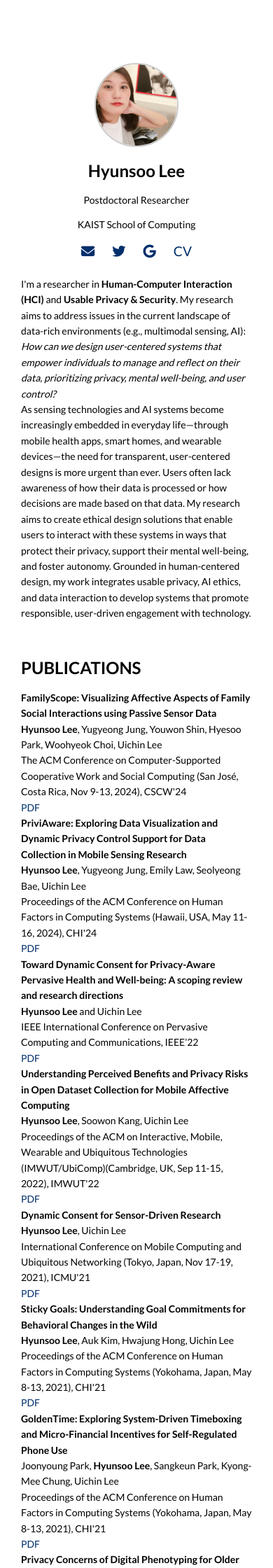
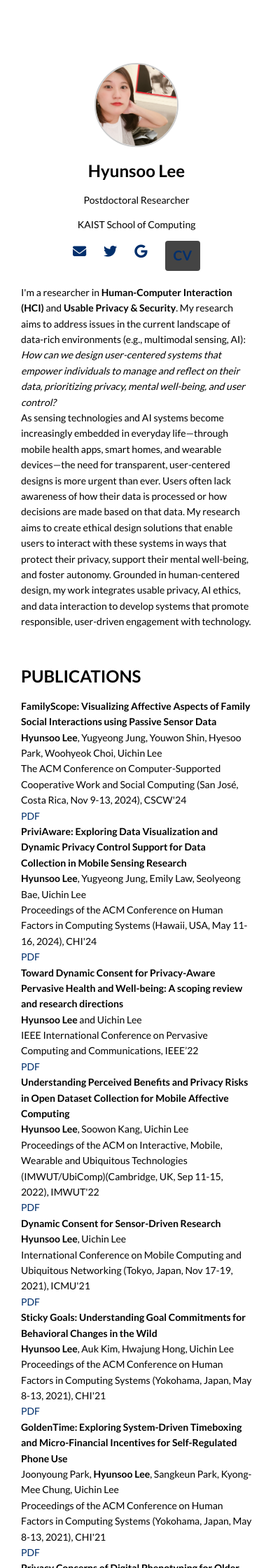
Before and after one commit to hslee90/hslee90.github.io, a Jekyll site: the page built from index.md, in a window 390 px wide. Shown: the top 2240 px of the page at 70% size. Built offline with Jekyll 4.4.1, drawn with Linux system fonts in a browser that asks for light colours; nearby versions of some CDN libraries.

Commit message:
Update style.css

```diff
--- a/assets/css/style.css
+++ b/assets/css/style.css
@@ -148,6 +148,20 @@ h2#publications {
     height: 120px;
   }
 
+  .cv-button {
+  display: inline-block;
+  padding: 6px 12px;
+  background-color: #444;
+  color: white;
+  border-radius: 4px;
+  text-decoration: none;
+  font-weight: bold;
+  font-size: 0.9rem;
+}
+
+.cv-button:hover {
+  background-color: #666;
+}
   .icon-links {
     justify-content: center;
     flex-direction: row;
```
